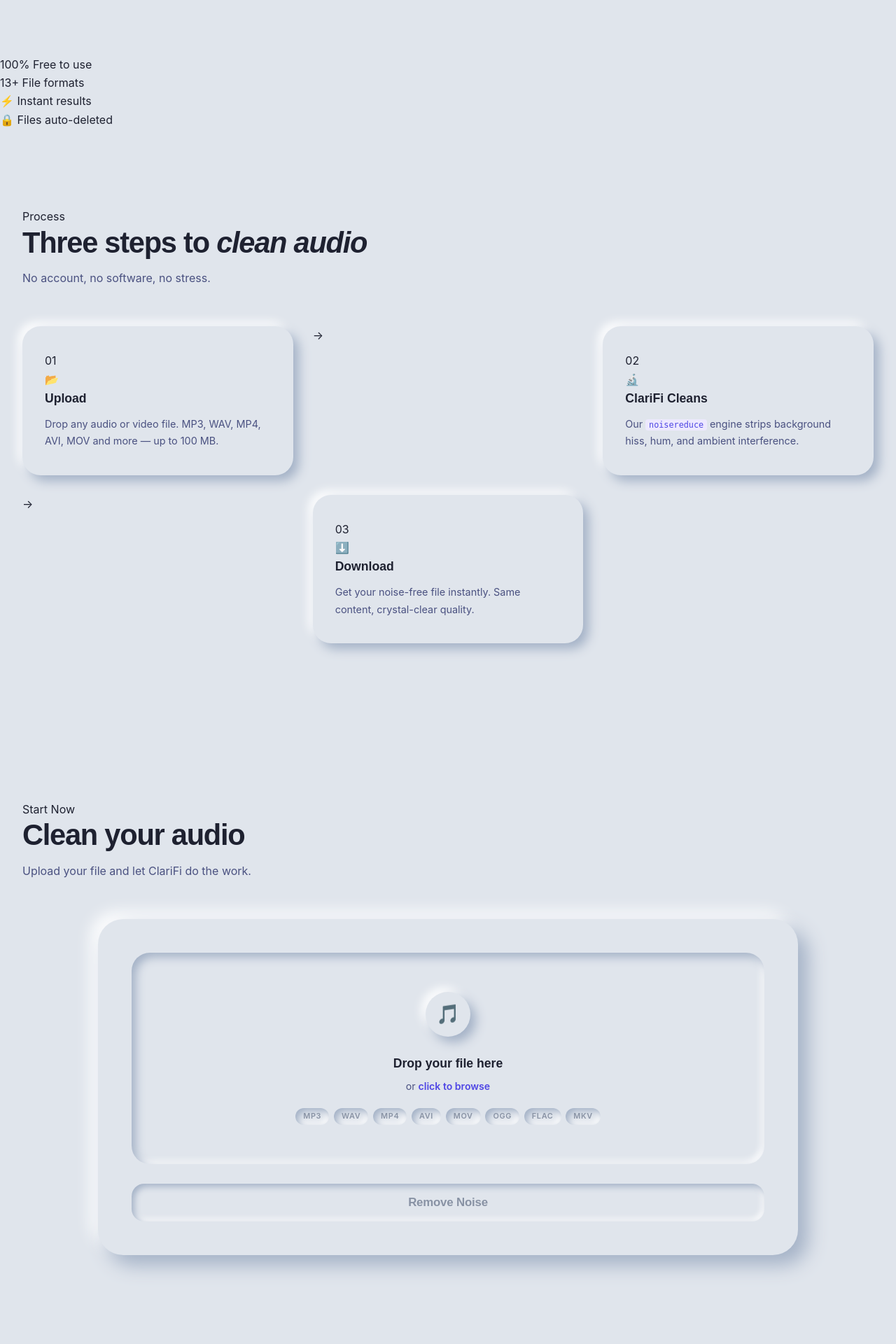
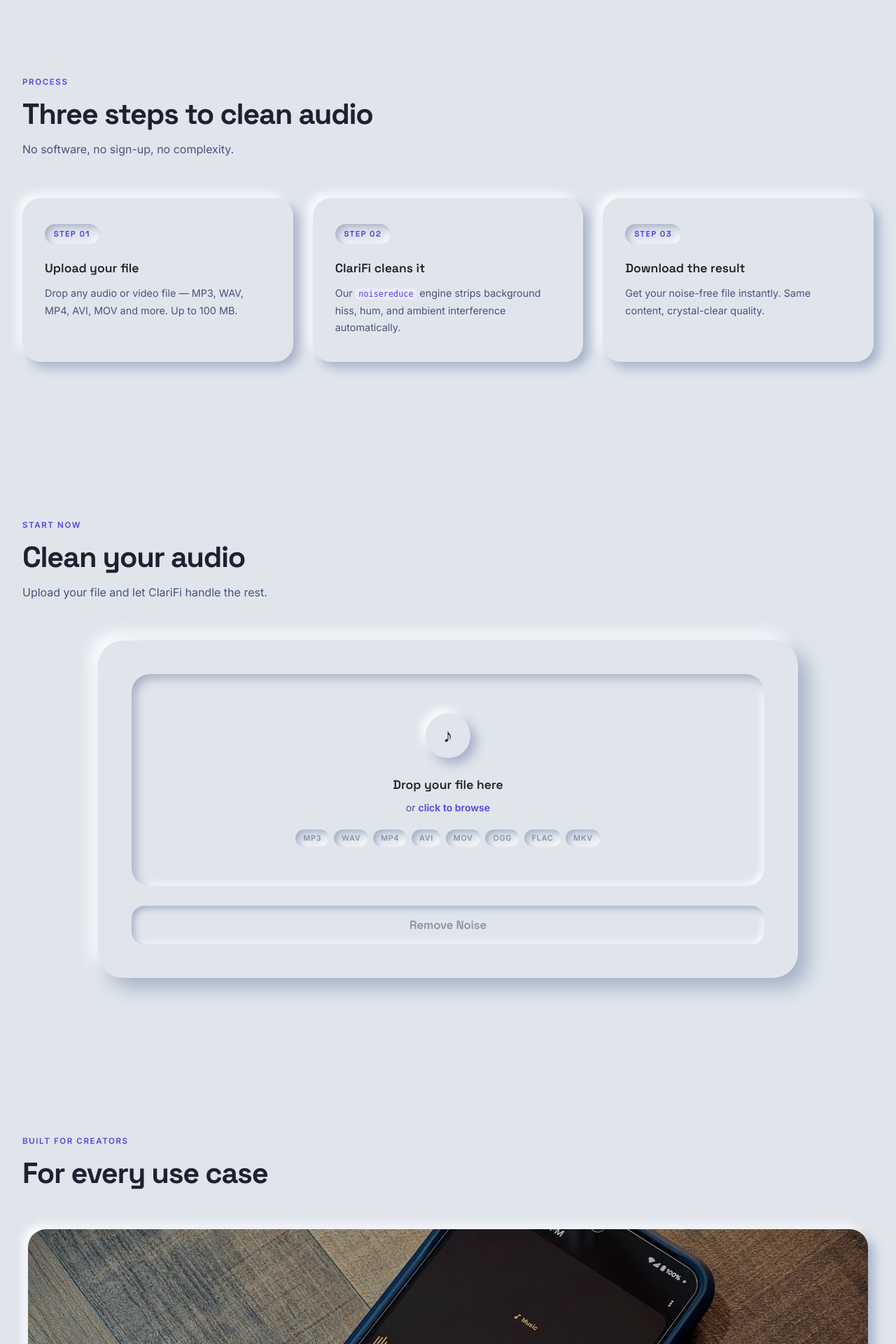
Before and after one commit to poonia-muskan/noise_cancellation_app, a Flask app: page / in a window 1280 px wide. Shown: the part 804-2724 px from the top of the page at 70% size. Run offline with Flask 3, Linux system fonts and the light colour scheme.

Commit message:
Update index.html

```diff
--- a/templates/index.html
+++ b/templates/index.html
@@ -6,19 +6,16 @@
   <title>ClariFi – Background Noise Cancellation</title>
   <link rel="preconnect" href="https://fonts.googleapis.com" />
   <link rel="preconnect" href="https://fonts.gstatic.com" crossorigin />
-  <link href="https://fonts.googleapis.com/css2?family=Nunito:wght@400;600;700;800;900&family=Quicksand:wght@400;500;600;700&display=swap" rel="stylesheet" />
+  <link href="https://fonts.googleapis.com/css2?family=Space+Grotesk:wght@400;500;600;700&family=Inter:wght@400;500;600&display=swap" rel="stylesheet" />
   <link rel="stylesheet" href="{{ url_for('static', filename='css/style.css') }}" />
 </head>
 <body>
 
-  <div class="blob blob-1" aria-hidden="true"></div>
-  <div class="blob blob-2" aria-hidden="true"></div>
-  <div class="blob blob-3" aria-hidden="true"></div>
-
+  <!-- ── Navbar ── -->
   <nav class="navbar">
     <div class="nav-inner">
       <a href="#" class="nav-logo">
-        <span class="logo-icon">🎵</span>
+        <span class="logo-icon">◈</span>
         Clari<span class="logo-accent">Fi</span>
       </a>
       <ul class="nav-links" role="list">
@@ -26,109 +23,78 @@
         <li><a href="#upload">Try it</a></li>
         <li><a href="#features">Features</a></li>
       </ul>
-      <a href="#upload" class="btn btn-nav">Clean Audio ✨</a>
+      <a href="#upload" class="btn btn-nav">Clean Audio</a>
     </div>
   </nav>
 
-  <header class="hero" id="home">
-    <div class="hero-content">
-      <div class="hero-badge">
-        <span class="badge-dot"></span>
-        Noise Reduction
-      </div>
-
+  <!-- ── Hero ── -->
+  <section class="hero" id="home">
+    <div class="hero-inner">
+      <div class="hero-left">
+        <p class="hero-label">Noise Reduction</p>
         <h1 class="hero-title">
-        Make your audio<br>
-        sound <em>amazing.</em>
+          Your audio,<br>
+          <em>crystal clear.</em>
         </h1>
-
         <p class="hero-subtitle">
           Remove hiss, hum, wind, and background noise from audio and video files while preserving your content.
         </p>
-
         <div class="hero-actions">
-        <a href="#upload" class="btn btn-primary">Upload a file →</a>
-        <a href="#how" class="btn btn-ghost">See how it works</a>
-      </div>
-
-      <div class="soundbar-row" id="heroSoundbars" aria-hidden="true"></div>
-
-      <div class="hero-image-card">
-        <img src="/static/images/noise-reduce.gif" alt="ClariFi in action" />
+          <a href="#upload" class="btn btn-primary">Upload a file</a>
+          <a href="#how" class="btn btn-ghost">How it works</a>
         </div>
       </div>
-  </header>
-
-  <section class="stats-strip">
-    <div class="stats-inner">
-      <div class="stat-item">
-        <span class="stat-num">100%</span>
-        <span class="stat-lbl">Free to use</span>
+      <div class="hero-right">
+        <div class="hero-image-wrap">
+          <img src="/static/images/noise-reduce.gif" alt="ClariFi noise reduction in action" />
         </div>
-      <div class="stat-divider"></div>
-      <div class="stat-item">
-        <span class="stat-num">13+</span>
-        <span class="stat-lbl">File formats</span>
-      </div>
-      <div class="stat-divider"></div>
-      <div class="stat-item">
-        <span class="stat-num">⚡</span>
-        <span class="stat-lbl">Instant results</span>
-      </div>
-      <div class="stat-divider"></div>
-      <div class="stat-item">
-        <span class="stat-num">🔒</span>
-        <span class="stat-lbl">Files auto-deleted</span>
       </div>
     </div>
   </section>
 
+  <!-- ── How it works ── -->
   <section class="section how-section" id="how">
     <div class="container">
       <div class="section-header">
-        <span class="section-chip chip-pink">Process</span>
-        <h2 class="section-title">Three steps to <em>clean audio</em></h2>
-        <p class="section-sub">No account, no software, no stress.</p>
+        <span class="section-label">Process</span>
+        <h2 class="section-title">Three steps to clean audio</h2>
+        <p class="section-sub">No software, no sign-up, no complexity.</p>
       </div>
 
       <div class="steps-row">
-        <div class="step-card step-card--yellow">
-          <div class="step-num">01</div>
-          <div class="step-icon-wrap">📂</div>
-          <h3>Upload</h3>
-          <p>Drop any audio or video file. MP3, WAV, MP4, AVI, MOV and more — up to 100 MB.</p>
+        <div class="step-card">
+          <span class="step-n">Step 01</span>
+          <h3>Upload your file</h3>
+          <p>Drop any audio or video file — MP3, WAV, MP4, AVI, MOV and more. Up to 100 MB.</p>
         </div>
-        <div class="step-arrow">→</div>
-        <div class="step-card step-card--pink">
-          <div class="step-num">02</div>
-          <div class="step-icon-wrap">🔬</div>
-          <h3>ClariFi Cleans</h3>
-          <p>Our <code>noisereduce</code> engine strips background hiss, hum, and ambient interference.</p>
+        <div class="step-card">
+          <span class="step-n">Step 02</span>
+          <h3>ClariFi cleans it</h3>
+          <p>Our <code>noisereduce</code> engine strips background hiss, hum, and ambient interference automatically.</p>
         </div>
-        <div class="step-arrow">→</div>
-        <div class="step-card step-card--mint">
-          <div class="step-num">03</div>
-          <div class="step-icon-wrap">⬇️</div>
-          <h3>Download</h3>
+        <div class="step-card">
+          <span class="step-n">Step 03</span>
+          <h3>Download the result</h3>
           <p>Get your noise-free file instantly. Same content, crystal-clear quality.</p>
         </div>
       </div>
     </div>
   </section>
 
+  <!-- ── Upload ── -->
   <section class="section upload-section" id="upload">
     <div class="container">
       <div class="section-header">
-        <span class="section-chip chip-blue">Start Now</span>
+        <span class="section-label">Start Now</span>
         <h2 class="section-title">Clean your audio</h2>
-        <p class="section-sub">Upload your file and let ClariFi do the work.</p>
+        <p class="section-sub">Upload your file and let ClariFi handle the rest.</p>
       </div>
 
       {% with messages = get_flashed_messages(with_categories=true) %}
         {% if messages %}
           {% for category, message in messages %}
             <div class="flash flash--{{ category }}" role="alert">
-              <span class="flash-icon">{{ '❌' if category == 'error' else '✅' }}</span>
+              <span class="flash-icon">{{ '✕' if category == 'error' else '✓' }}</span>
               <span>{{ message }}</span>
               <button class="flash-close" aria-label="Dismiss">✕</button>
             </div>
@@ -139,17 +105,16 @@
       {% if download_filename %}
       <div class="result-card" id="resultCard">
         <div class="result-confetti" aria-hidden="true" id="confettiArea"></div>
-        <div class="result-icon">🎉</div>
-        <h3 class="result-title">Noise removed!</h3>
-        <p class="result-note">Output: {{ download_filename }}</p>
-        <p class="result-sub">Your clean audio is ready. Link expires in 10 minutes.</p>
+        <div class="result-icon">✓</div>
+        <h3 class="result-title">Noise removed.</h3>
+        <p class="result-sub">Your file is ready. Download link expires in 10 minutes.</p>
         {% if download_filename.endswith('.mp3') %}
-        <audio controls style="width:100%; margin-bottom:1rem;">
+        <audio controls>
           <source src="{{ url_for('preview_file', filename=download_filename) }}">
         </audio>
         {% endif %}
         <a href="{{ url_for('processed_file', filename=download_filename) }}" class="btn btn-download">
-          Download Clean File
+          Download clean file
         </a>
         <p class="result-note">{{ download_filename }}</p>
       </div>
@@ -163,7 +128,7 @@
             <input type="file" name="file" id="fileInput"
                    accept="audio/*,video/*" aria-label="Choose audio or video file" />
             <div class="drop-icon-wrap" id="dropIconWrap">
-              <span class="drop-icon">🎵</span>
+              <span class="drop-icon">♪</span>
             </div>
             <p class="drop-title">Drop your file here</p>
             <p class="drop-sub">or <strong>click to browse</strong></p>
@@ -176,7 +141,7 @@
           </div>
 
           <div class="file-preview hidden" id="filePreview" role="region" aria-label="Selected file">
-            <span class="fp-icon" id="fpIcon">🎵</span>
+            <span class="fp-icon" id="fpIcon">♪</span>
             <div class="fp-meta">
               <span class="fp-name" id="fpName">filename.mp3</span>
               <span class="fp-size" id="fpSize">0 KB</span>
@@ -184,7 +149,7 @@
             <button type="button" class="fp-remove" id="fpRemove" aria-label="Remove file">✕</button>
           </div>
 
-          <button type="submit" class="btn btn-submit" id="submitBtn" disabled aria-label="Remove noise from file">
+          <button type="submit" class="btn btn-submit" id="submitBtn" disabled>
             <span id="btnLabel">Remove Noise</span>
           </button>
 
@@ -197,110 +162,91 @@
               <div class="prog-fill" id="progFill"></div>
             </div>
             <div class="proc-steps" id="procSteps">
-              <div class="proc-step" id="ps1" data-label="Uploading file">📤 Uploading file</div>
-              <div class="proc-step" id="ps2" data-label="Analyzing audio">🔍 Analyzing audio</div>
-              <div class="proc-step" id="ps3" data-label="Reducing noise">⚙️ Reducing noise</div>
-              <div class="proc-step" id="ps4" data-label="Finalizing output">✨ Finalizing output</div>
+              <div class="proc-step" id="ps1">Uploading file</div>
+              <div class="proc-step" id="ps2">Analyzing audio</div>
+              <div class="proc-step" id="ps3">Reducing noise</div>
+              <div class="proc-step" id="ps4">Finalizing output</div>
             </div>
           </div>
 
         </form>
       </div>
-
     </div>
   </section>
 
-  <section class="section ba-section">
+  <!-- ── Showcase ── -->
+  <section class="section showcase-section">
     <div class="container">
       <div class="section-header">
-        <span class="section-chip chip-purple">Results</span>
-        <h2 class="section-title">Hear the difference</h2>
-        <p class="section-sub">ClariFi preserves what matters and removes what doesn't.</p>
+        <span class="section-label">Built for creators</span>
+        <h2 class="section-title">For every use case</h2>
       </div>
 
-      <div class="ba-grid">
-        <div class="ba-card ba-card--before">
-          <div class="ba-label bad">🔴 Before</div>
-          <div class="ba-wave" id="beforeWave" aria-label="Noisy audio waveform"></div>
-          <p>Noisy recording — background hum, wind noise, and static muddying your audio.</p>
+      <div class="showcase-grid">
+        <div class="showcase-img showcase-img--wide">
+          <img src="/static/images/recorder.jpg" alt="Professional recording setup" />
         </div>
-        <div class="ba-vs">VS</div>
-        <div class="ba-card ba-card--after">
-          <div class="ba-label good">🟢 After ClariFi</div>
-          <div class="ba-wave" id="afterWave" aria-label="Clean audio waveform"></div>
-          <p>Crystal-clear output — voice and content preserved, all background noise removed.</p>
+        <div class="showcase-img">
+          <img src="/static/images/usecase.jpg" alt="Content creator" />
+        </div>
+        <div class="showcase-img">
+          <img src="/static/images/podcast.jpg" alt="Podcast studio" />
+        </div>
+        <div class="showcase-img">
+          <img src="/static/images/voice.jpg" alt="Podcast studio" />
         </div>
       </div>
     </div>
   </section>
 
-  <section class="section showcase-section">
+  <!-- ── Features ── -->
+  <section class="section features-section" id="features">
     <div class="container">
       <div class="section-header">
-        <span class="section-chip chip-orange">Gallery</span>
-        <h2 class="section-title">Built for creators</h2>
+        <span class="section-label">Why ClariFi</span>
+        <h2 class="section-title">Everything you need</h2>
       </div>
 
-      <div class="showcase-grid">
-        <div class="showcase-img showcase-img--wide">
-          <img src="/static/images/recorder.jpg" alt="recording" />
+      <div class="features-grid">
+        <div class="feat-card">
+          <div class="feat-icon">◎</div>
+          <h3>Precision Noise Profiling</h3>
+          <p>Smart analysis removes noise without affecting the audio you want to keep.</p>
         </div>
-        <div class="showcase-img">
-          <img src="/static/images/usecase.jpg" alt="content creation" />
+        <div class="feat-card">
+          <div class="feat-icon">▣</div>
+          <h3>Audio &amp; Video</h3>
+          <p>Works on audio files and video — cleans the track, keeps the footage intact.</p>
         </div>
-        <div class="showcase-img">
-          <img src="/static/images/podcast.jpg" alt="podcast" />
+        <div class="feat-card">
+          <div class="feat-icon">⚡</div>
+          <h3>Fast Processing</h3>
+          <p>Powered by Python's <code>noisereduce</code>, optimized for speed without quality loss.</p>
+        </div>
+        <div class="feat-card">
+          <div class="feat-icon">◉</div>
+          <h3>Private by Design</h3>
+          <p>Files are automatically deleted 10 minutes after processing. Nothing is stored.</p>
+        </div>
+        <div class="feat-card">
+          <div class="feat-icon">≡</div>
+          <h3>13+ File Formats</h3>
+          <p>Accepts MP3, WAV, OGG, FLAC, MP4, AVI, MOV, MKV and more.</p>
+        </div>
+        <div class="feat-card">
+          <div class="feat-icon">○</div>
+          <h3>No Install Needed</h3>
+          <p>Works entirely in the browser. No account, no software — just upload and download.</p>
         </div>
       </div>
     </div>
   </section>
 
-  <section class="section features-section" id="features">
-    <div class="container">
-      <div class="section-header">
-        <span class="section-chip chip-mint">Why ClariFi</span>
-        <h2 class="section-title">Everything you need</h2>
-      </div>
-
-      <div class="features-grid">
-        <div class="feat-card feat-card--a">
-          <div class="feat-icon">🎯</div>
-          <h3>Precision Noise Profiling</h3>
-          <p>Smart analysis removes noise without affecting the audio you actually want to keep.</p>
-        </div>
-        <div class="feat-card feat-card--b">
-          <div class="feat-icon">🎬</div>
-          <h3>Audio & Video</h3>
-          <p>Works on both audio-only files and video files — cleans the track, keeps the footage.</p>
-        </div>
-        <div class="feat-card feat-card--c">
-          <div class="feat-icon">⚡</div>
-          <h3>Fast Processing</h3>
-          <p>Powered by Python's <code>noisereduce</code> — optimized for speed without losing quality.</p>
-        </div>
-        <div class="feat-card feat-card--d">
-          <div class="feat-icon">🔒</div>
-          <h3>Auto-Deleted Files</h3>
-          <p>Uploads and outputs are automatically removed after 10 minutes. Your content stays private.</p>
-        </div>
-        <div class="feat-card feat-card--e">
-          <div class="feat-icon">📁</div>
-          <h3>13+ Formats</h3>
-          <p>Accepts MP3, WAV, OGG, FLAC, MP4, AVI, MOV, MKV. Always outputs a clean MP3.</p>
-        </div>
-        <div class="feat-card feat-card--f">
-          <div class="feat-icon">🌐</div>
-          <h3>No Install Needed</h3>
-          <p>Works entirely in your browser. No app, no sign-up — just upload and download.</p>
-        </div>
-      </div>
-    </div>
-  </section>
-
+  <!-- ── Footer ── -->
   <footer class="footer">
     <div class="footer-inner">
       <div class="footer-logo">
-        <span class="logo-icon">🎵</span>
+        <span class="logo-icon">◈</span>
         Clari<span class="logo-accent">Fi</span>
       </div>
       <nav class="footer-links" aria-label="Footer navigation">
@@ -313,5 +259,15 @@
   </footer>
 
   <script src="{{ url_for('static', filename='js/main.js') }}"></script>
+{% if scroll_to_result %}
+<script>
+window.addEventListener('load', () => {
+    document.getElementById('resultCard').scrollIntoView({
+        behavior: 'smooth',
+        block: 'center'
+    });
+});
+</script>
+{% endif %}
 </body>
 </html>
```
Lines whose indentation alone changed are shown as unchanged.
